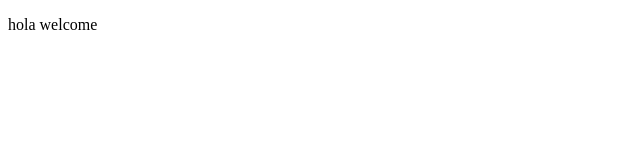
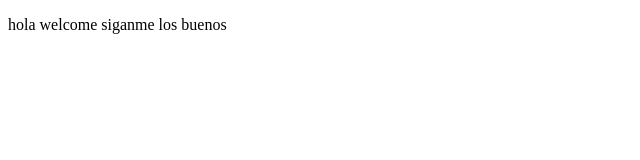
Before and after one commit to cesarco/proyectoDemo, a plain HTML site: page index.html in a window 1280 px wide. Shown: the whole page, without its empty margins (0-640 px from the left). Drawn offline with Linux system fonts and the light colour scheme.

```diff
--- a/index.html
+++ b/index.html
@@ -6,6 +6,6 @@
     <title>Cesarco</title>
 </head>
 <body>
-<p>hola welcome</p>
+<p>hola welcome siganme los buenos</p>
 </body>
 </html>
```
